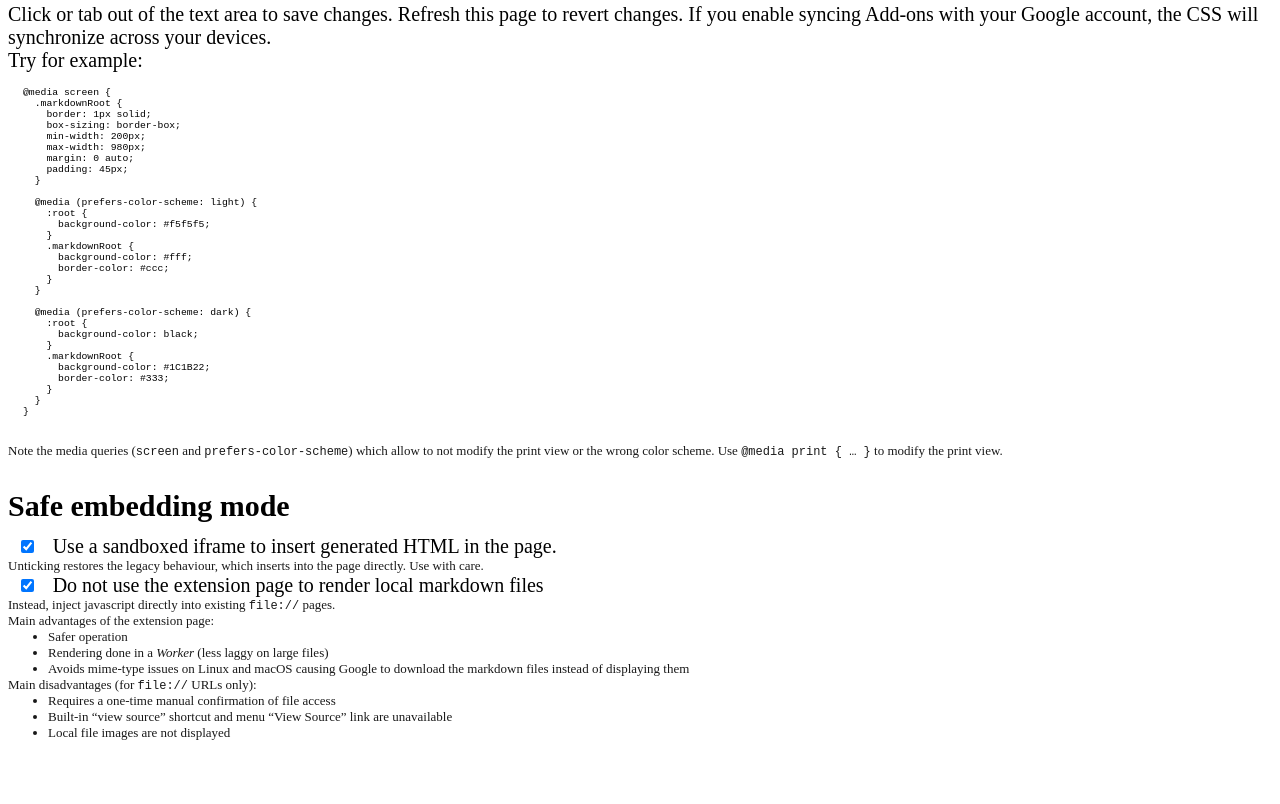
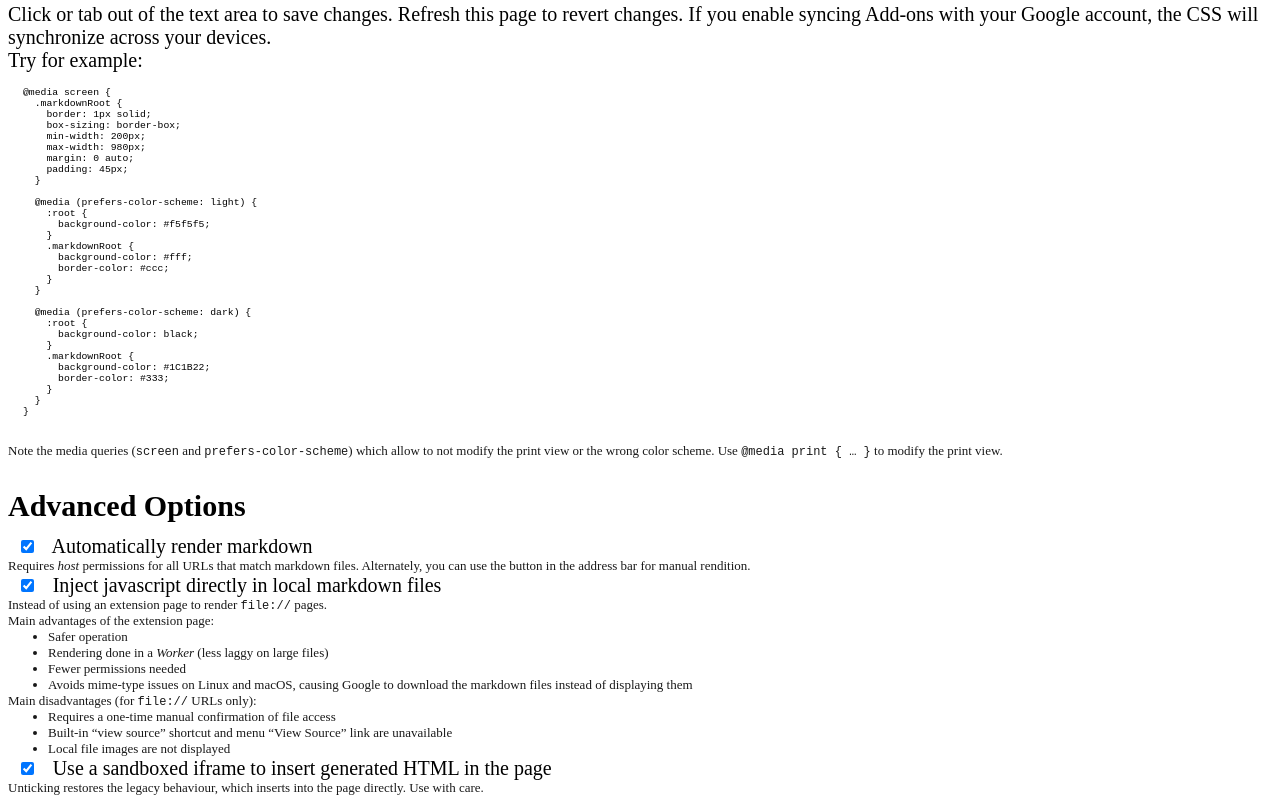
Before and after one commit to Cimbali/markdown-viewer, a browser extension: page ext/options.html in a window 1280 px wide. Shown: the part 1159-1963 px from the top of the page. Before the commit the page ends 1908 px from the top, so only its background shows below. Drawn offline with Linux system fonts and the light colour scheme.

Commit message:
Setup optional permissions for tabs and hosts

```diff
--- a/ext/options.html
+++ b/ext/options.html
@@ -93,27 +93,29 @@
 	<p class="comment">Note the media queries (<code>screen</code> and <code>prefers-color-scheme</code>) which allow to not modify the print view or the wrong color scheme.
 	Use <code>@media print { … }</code> to modify the print view.</p>
 
-	<h3>Safe embedding mode</h3>
+	<h3>Advanced Options</h3>
 	<p>
-	<label><input type="checkbox" name="iframe_embed" checked="checked" id="iframe_embed">
-	Use a sandboxed iframe to insert generated HTML in the page.
+	<label class="permissions"><input type="checkbox" checked="" id="local-host-permissions" name="host-permissions" />
+	Automatically render markdown
 	</label>
 	</p>
-	<p class="comment">Unticking restores the legacy behaviour, which inserts into the page directly.  Use with care.</p>
+	<p class="comment">Requires <em>host</em> permissions for all URLs that match markdown files.
+	Alternately, you can use the button in the address bar for manual rendition.</p>
 
 	<p>
 	<label><input type="checkbox" name="inject_local" checked="" id="inject_local">
-	Do not use the extension page to render local markdown files
+	Inject javascript directly in local markdown files
 	</label>
 	</p>
 	<p class="comment">
-	Instead, inject javascript directly into existing <code>file://</code> pages.
+	Instead of using an extension page to render <code>file://</code> pages.
 	<br />Main advantages of the extension page:
 	</p>
 	<ul class="comment">
 	<li>Safer operation</li>
 	<li>Rendering done in a <em>Worker</em> (less laggy on large files)</li>
-	<li>Avoids mime-type issues on Linux and macOS causing <span class="browser_name">Firefox</span> to download the markdown files instead of displaying them</li>
+	<li>Fewer permissions needed</li>
+	<li>Avoids mime-type issues on Linux and macOS, causing <span class="browser_name">Firefox</span> to download the markdown files instead of displaying them</li>
 	</ul>
 	<p class="comment">Main disadvantages (for <code>file://</code> URLs only):</p>
 	<ul class="comment">
@@ -122,6 +124,13 @@
 	<li>Local file images are not displayed</li>
 	</ul>
 
+	<p>
+	<label><input type="checkbox" name="iframe_embed" checked="checked" id="iframe_embed">
+	Use a sandboxed iframe to insert generated HTML in the page
+	</label>
+	</p>
+	<p class="comment">Unticking restores the legacy behaviour, which inserts into the page directly.  Use with care.</p>
+
 	<script src="options.js"></script>
 </body>
 </html>
--- a/ext/options.js
+++ b/ext/options.js
@@ -38,7 +38,22 @@ document.querySelectorAll('input, select').forEach(elt => {
 	const setter = isBoolPref ? val => { elt.checked = val; } : val => { elt.value = val; };
 	const getter = isBoolPref ? () => elt.checked : () => elt.value ;
 
-	if (elt.parentNode.classList.contains('plugins')) {
+	if (elt.parentNode.classList.contains('permissions')) {
+		const { optional_permissions: origins } = browser.runtime.getManifest();
+		const permissions = prefName === 'host-permissions' ? { origins } : {
+			permissions: prefName.split(',').filter(perm => !perm.includes('://')),
+			origins: prefName.split(',').filter(perm => perm.includes('://')),
+		};
+
+		webext.permissions.contains(permissions).then(setter);
+		elt.onchange = () => {
+			if (getter()) {
+				webext.permissions.request(permissions).then(granted => setter(granted));
+			} else {
+				webext.permissions.remove(permissions).then(removed => setter(!removed));
+			}
+		}
+	} else if (elt.parentNode.classList.contains('plugins')) {
 		webext.storage.sync.get({ plugins: {} }).then(({ plugins }) => {
 			if (prefName in plugins) {
 				setter(plugins[prefName]);
```
Also changed, not shown: ext/background.js (+5 -5 lines), manifest.json.
